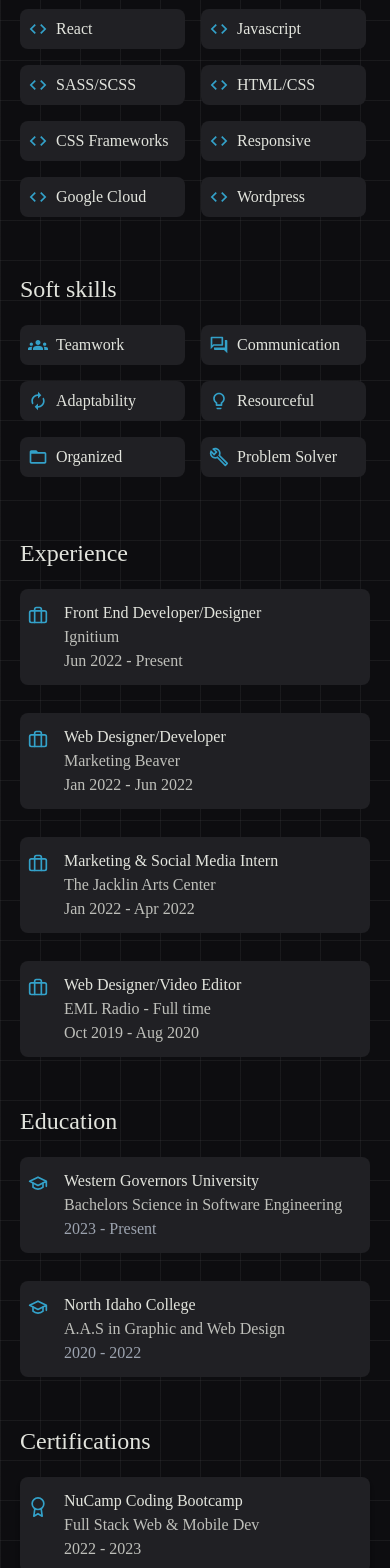
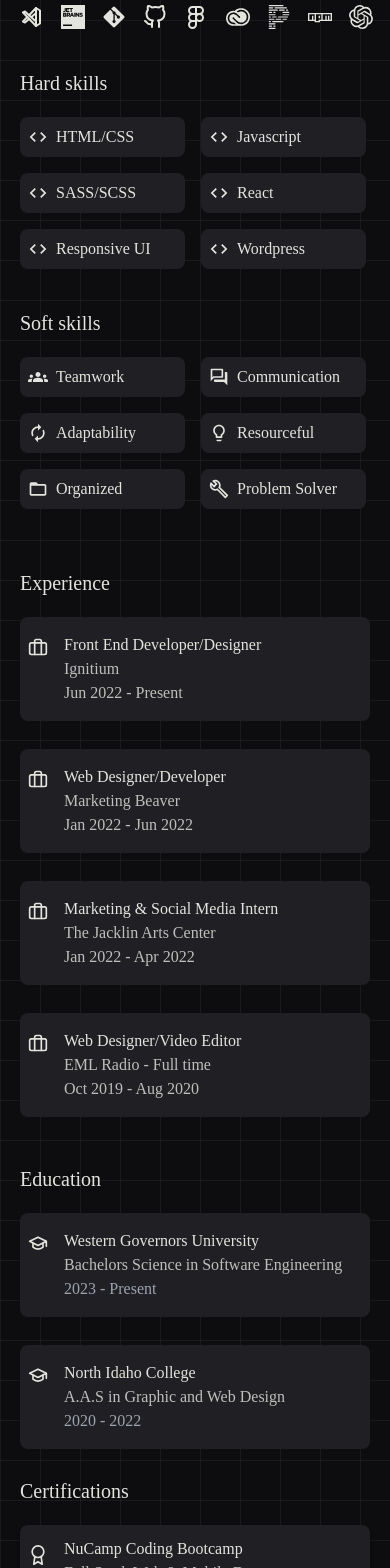
Before and after one commit to Kcounts93/my-portfolio, a React (Create React App) app: page / in a window 390 px wide. Shown: the part 3580-5148 px from the top of the page. Built offline with nearby package versions, Linux system fonts and the light colour scheme.

Commit message:
resume component update

```diff
--- a/src/components/Resume.jsx
+++ b/src/components/Resume.jsx
@@ -15,6 +15,7 @@ const Resume = () => {
       <div className="grid grid-cols-1 md:grid-cols-3 gap-5 md:gap-10">
         {/* Skills, Experience, Tools/Design Skills/Hobbies in the first 3-column grid */}
         <div className="flex flex-col md:order-1">
+          <Tools />
           <HardSkills />
           <SoftSkills />
         </div>
@@ -24,22 +25,11 @@ const Resume = () => {
 
         {/* Tools, Design Skills, Hobbies */}
         {/* Ensure it appears below Experience and above Education and Certifications on mobile */}
-        <div className="md:order-3 order-4 p-0 md:pl-5">
-          <Tools />
-          <DesignSkills />
-          {/* Design Skills and Hobbies sections */}
+        <div className="md:order-3 p-0 md:pl-5">
+          <Education />
+          <Certifications />
         </div>
 
-        {/* Education and Certifications with adjusted order for mobile view */}
-        <div className="md:order-4 order-2">
-          <Education />
-        </div>
-        <div className="p-0 md:order-5 order-3 md:pl-5">
-          <Certifications />
-        </div>
-        <div className="md:order-6 order-8 p-0 md:pl-5">
-          <Hobbies />
-        </div>
       </div>
       {/* <button className="primary-btn">View resume</button> */}
     </div>
--- a/src/components/resumeComponents/Certifications.jsx
+++ b/src/components/resumeComponents/Certifications.jsx
@@ -20,13 +20,13 @@ const certificates = [
 
 const Certifications = () => {
   return (
-    <div className="h-full rounded-xl">
-      <h2 className="text-2xl font-light mb-5">Certifications</h2>
+    <div className="rounded-xl">
+      <h2 className="text-xl font-light mb-5">Certifications</h2>
       <div className="flex flex-col items-center">
         {certificates.map((cert, index) => (
           <div key={index} className="no-select cursor-pointer shadow-md group relative flex items-start w-full mb-7 rounded-lg bg-charcoal px-2 py-3 overflow-hidden">
             <div className="flex flex-col items-start mr-4">
-              <FiAward className="text-xl text-drap mt-2 text-blue-500" />
+              <FiAward className="text-xl text-putty mt-2 text-blue-500" />
             </div>
             <div className="flex-1">
               <h3 className="text-md font-medium">{cert.school}</h3>
--- a/src/components/resumeComponents/Education.jsx
+++ b/src/components/resumeComponents/Education.jsx
@@ -21,13 +21,13 @@ const education = [
 
 const Education = () => {
   return (
-    <div className="h-full rounded-xl">
-      <h2 className="text-2xl font-light mb-5">Education</h2>
+    <div className="rounded-xl">
+      <h2 className="text-xl font-light mb-5">Education</h2>
       <div className="flex flex-col items-center">
         {education.map((edu, index) => (
-          <div key={index} className="no-select cursor-pointer group relative flex items-start w-full mb-7 rounded-lg bg-charcoal px-2 py-3 overflow-hidden">
+          <div key={index} className="no-select cursor-pointer group relative flex items-start w-full mb-7 rounded-lg  bg-charcoal px-2 py-4 overflow-hidden">
             <div className="flex flex-col items-start mr-4">
-              <LuGraduationCap className="text-xl text-drap mt-1 text-blue-500" />
+              <LuGraduationCap className="text-xl text-putty mt-1 text-blue-500" />
             </div>
             <div className="flex-1">
               <h3 className="text-md">{edu.school}</h3>
--- a/src/components/resumeComponents/Experience.jsx
+++ b/src/components/resumeComponents/Experience.jsx
@@ -41,10 +41,10 @@ const ExperienceItem = ({ exp }) => {
   return (
     <div
       onClick={toggleVisibility}
-      className="no-select cursor-pointer group relative flex items-start w-full mb-7 rounded-lg bg-charcoal px-2 py-3 overflow-hidden md:hover:bg-opacity-60 md:transition md:duration-300 md:ease-in-out"
+      className="no-select cursor-pointer group relative flex items-start w-full mb-7 rounded-lg  bg-charcoal px-2 py-4 overflow-hidden md:hover:bg-opacity-60 md:transition md:duration-300 md:ease-in-out"
     >
       <div className="flex flex-col items-start mr-4">
-        <FiBriefcase className="text-xl text-drap mt-1 text-blue-500" />
+        <FiBriefcase className="text-xl text-putty mt-1 text-blue-500" />
       </div>
       <div className="flex-1">
         <h3 className="text-md">{exp.title}</h3>
@@ -61,7 +61,7 @@ const ExperienceItem = ({ exp }) => {
 const Experience = () => {
   return (
     <div className="h-full rounded-xl mt-10 md:mt-0">
-      <h2 className="text-2xl font-light mb-5">Experience</h2>
+      <h2 className="text-xl font-light mb-5">Experience</h2>
       <div className="flex flex-col items-center">
         {experiences.map((exp, index) => (
           <ExperienceItem key={index} exp={exp} />
--- a/src/components/resumeComponents/HardSkills.jsx
+++ b/src/components/resumeComponents/HardSkills.jsx
@@ -3,24 +3,22 @@ import { MdCode } from "react-icons/md";
 
 const HardSkills = () => {
   const hardSkills = [
-    { skill: "React" },
+    { skill: "HTML/CSS" },
     { skill: "Javascript" },
     { skill: "SASS/SCSS" },
-    { skill: "HTML/CSS" },
-    { skill: "CSS Frameworks" },
-    { skill: "Responsive" },
-    { skill: "Google Cloud" },
+    { skill: "React" },
+    { skill: "Responsive UI" },
     { skill: "Wordpress" }
   ];
 
   return (
-    <div className="h-full rounded-xl">
+    <div className="rounded-xl mb-5">
       <div className="mr-1">
-        <h2 className="text-2xl font-light mb-5">Hard skills</h2>
+        <h2 className="text-xl font-light mb-5">Hard skills</h2>
         <div className="grid grid-cols-2 gap-4">
           {hardSkills.map(({ skill, Icon }) => (
             <div className="flex items-center px-2 py-2 bg-charcoal rounded-lg">
-              <MdCode className="text-xl text-drap mr-2" />
+              <MdCode className="text-xl text-putty mr-2" />
               <span className="text-md">{skill}</span>
             </div>
           ))}
--- a/src/components/resumeComponents/SoftSkills.jsx
+++ b/src/components/resumeComponents/SoftSkills.jsx
@@ -20,13 +20,13 @@ const SoftSkills = () => {
   ];
 
   return (
-    <div className="h-full rounded-xl mt-14">
+    <div className="rounded-xl mt-5">
       <div className="mr-1">
-        <h2 className="text-2xl font-light mb-5">Soft skills</h2>
+        <h2 className="text-xl font-light mb-5">Soft skills</h2>
         <div className="grid grid-cols-2 gap-4">
           {softSkills.map(({ skill, Icon }) => (
-            <div className="flex items-center p-2 bg-charcoal rounded-lg">
-              <Icon className="icon-animation-hover text-xl text-drap mr-2" />
+            <div className="flex items-center p-2 bg-charcoal border-drap rounded-lg">
+              <Icon className="icon-animation-hover text-xl text-putty mr-2" />
               <span className="font-medium text-md">{skill}</span>
             </div>
           ))}
--- a/src/components/resumeComponents/Tools.jsx
+++ b/src/components/resumeComponents/Tools.jsx
@@ -12,17 +12,17 @@ import { FaGitAlt, FaNpm } from "react-icons/fa";
 const Tools = () => {
   return (
     <div className="">
-      <h2 className="text-2xl font-light mb-5">Tools</h2>
-    <div className="grid grid-cols-3 grid-rows-3 gap-5 my-4 w-60 mb-10">
-      <TbBrandVscode className="text-3xl" />
-      <SiJetbrains className="text-3xl " />
-      <FaGitAlt className="text-3xl" />
-      <FiGithub className="text-3xl" />
-      <FiFigma className="text-3xl" />
-      <SiAdobecreativecloud className="text-3xl" />
-      <SiPrettier className="text-3xl" />
-      <FaNpm className="text-3xl" />
-      <SiOpenai className="text-3xl" />
+      <h2 className="text-xl font-light mb-5">Tools</h2>
+    <div className="grid grid-cols-9 grid-rows-1 gap-5 my-4 mb-10">
+      <TbBrandVscode className="text-2xl icon-animation-hover" />
+      <SiJetbrains className="text-2xl icon-animation-hover" />
+      <FaGitAlt className="text-2xl icon-animation-hover" />
+      <FiGithub className="text-2xl icon-animation-hover" />
+      <FiFigma className="text-2xl icon-animation-hover" />
+      <SiAdobecreativecloud className="text-2xl icon-animation-hover" />
+      <SiPrettier className="text-2xl icon-animation-hover" />
+      <FaNpm className="text-2xl icon-animation-hover" />
+      <SiOpenai className="text-2xl icon-animation-hover" />
     </div>
     </div>
   );
--- a/src/index.css
+++ b/src/index.css
@@ -108,7 +108,6 @@ html {
 
 @keyframes rainbow-color {
   0% { color: #33A1C9; }
-  14% { color: rgba(0, 0, 255, 0.596); }
   28% { color: rgba(0, 128, 0, 0.763); }
   42% { color: rgba(255, 255, 0, 0.697); }
   57% { color: rgba(255, 166, 0, 0.689); }
```
